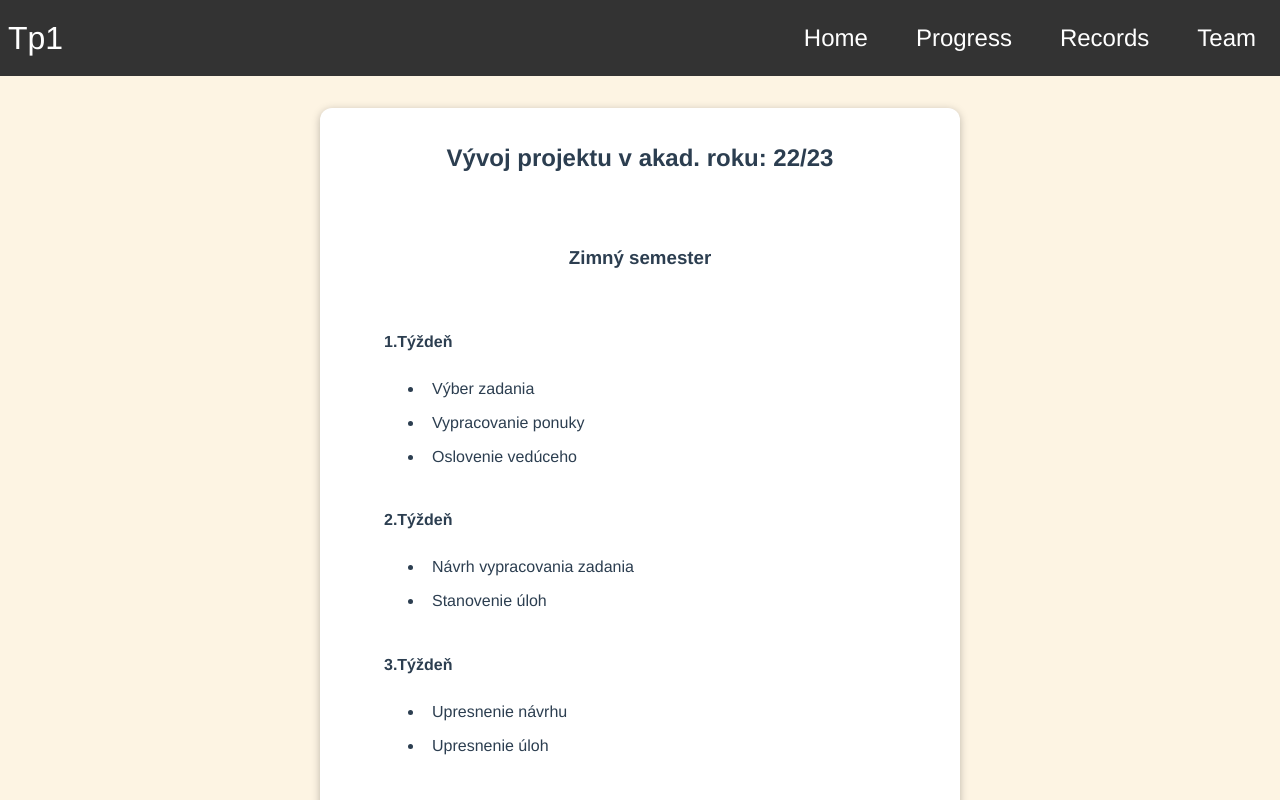
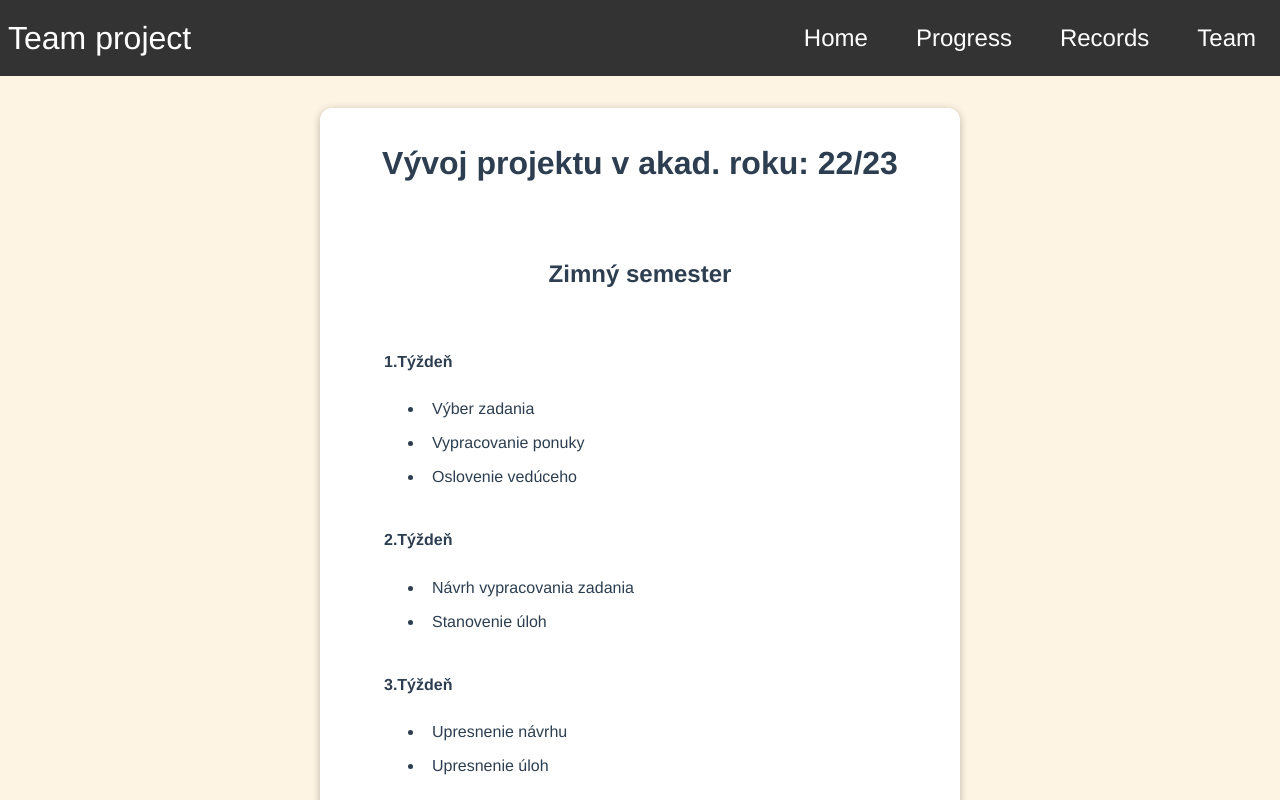
Before and after one commit to Omnia2G/TP1, a Vue app: page /progress in a window 1280 px wide. Shown: the top 800 px of the page. Built offline with nearby package versions, Linux system fonts and the light colour scheme.

Commit message:
font-size update

```diff
--- a/public/index.html
+++ b/public/index.html
@@ -6,7 +6,7 @@
     <meta name="viewport" content="width=device-width,initial-scale=1.0">
     <!-- <link rel="icon" href="<%= BASE_URL %>favicon.ico"> -->
     <link rel="icon" href="./blockchain32.png">
-    <title>Tp1</title>
+    <title>Team project</title>
   </head>
   <body>
     <noscript>
--- a/src/components/HelloWorld.vue
+++ b/src/components/HelloWorld.vue
@@ -1,15 +1,15 @@
 <template>
   <base-card>
   <div class="hello">
-    <h1>Tímový projekt 1</h1>
+    <h1><b>Tímový projekt</b></h1>
     <p>
       Webová stránka uvádza všetky informácie ohľadom nášho tímu a projektu v
-      rámci predmetu TP1.
+      rámci predmetov TP1 a TP2.
     </p>
     <br />
     <h2><b>Názov projektu:</b> Bezpečné úložisko pre kryptomeny</h2>
     <br />
-    <h2><b>Zadávateľ/ia témy:</b> Július Šiška</h2>
+    <h2><b>Zadávateľ témy:</b> Július Šiška</h2>
     <br />
     <h2><b>Zadanie</b></h2>
     <p class="box">
--- a/src/components/ProgressPage.vue
+++ b/src/components/ProgressPage.vue
@@ -1,7 +1,7 @@
 <template>
   <base-card>
-    <h2><b>Vývoj projektu v akad. roku: 22/23</b></h2><br><br>
-    <h3>Zimný semester</h3>
+    <h1><b>Vývoj projektu v akad. roku: 22/23</b></h1><br><br>
+    <h2>Zimný semester</h2>
     <div class="container">
       <ul class="progress_list">
         <li>
@@ -88,7 +88,7 @@
         </li>
       </ul>
     </div>
-    <br><h3>Letný semester</h3>
+    <br><h2>Letný semester</h2>
     <div class="container">
       <ul class="progress_list">
         <li>
--- a/src/components/TeamMembers.vue
+++ b/src/components/TeamMembers.vue
@@ -1,6 +1,6 @@
 <template>
   <base-card>
-    <h2><b>Členovia tímu:</b></h2>
+    <h1><b>Členovia tímu:</b></h1>
     <div class="container">
       <ul class="members_list">
         <li>Adam Hamara, Bc.</li>
--- a/src/components/UploaderCmp.vue
+++ b/src/components/UploaderCmp.vue
@@ -2,7 +2,7 @@
   <base-card>
     <base-card>
       <div>
-        <h3>Upload files</h3>
+        <h1>Upload files</h1>
         <label for="file-input" class="file">
           <img
             src="https://icons.iconarchive.com/icons/pelfusion/flat-folder/128/Upload-Folder-icon.png"
@@ -31,7 +31,7 @@
     </base-card>
     <base-card>
       <div>
-        <h3>Uploaded files:</h3>
+        <h1>Uploaded files:</h1>
         <ul>
           <li v-for="(item, index) in mylist" :key="index">
             <a :href="item.url" target="_blank">{{ item.name }}</a>
--- a/src/components/layout/TheHeader.vue
+++ b/src/components/layout/TheHeader.vue
@@ -1,7 +1,7 @@
 <template>
   <header>
     <nav class="navbar">
-       <div class="brand-title">Tp1</div>
+       <div class="brand-title">Team project</div>
        <a href="" class="toggle-button" @click.prevent="toggle">
         <span class="bar"></span>
         <span class="bar"></span>
```
